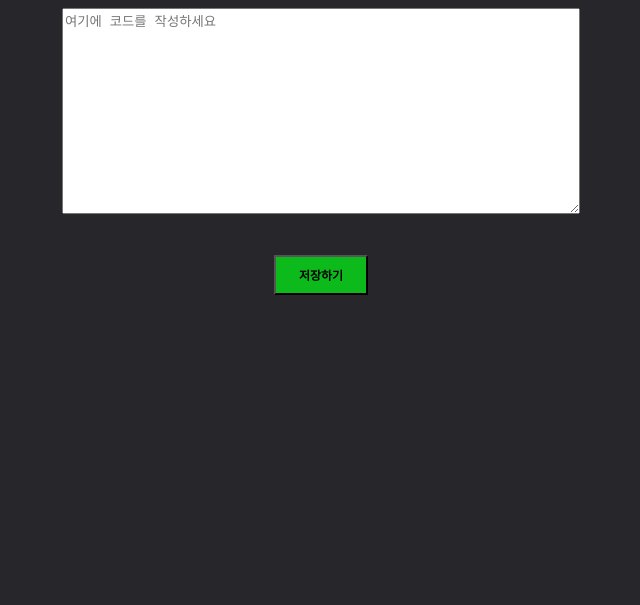
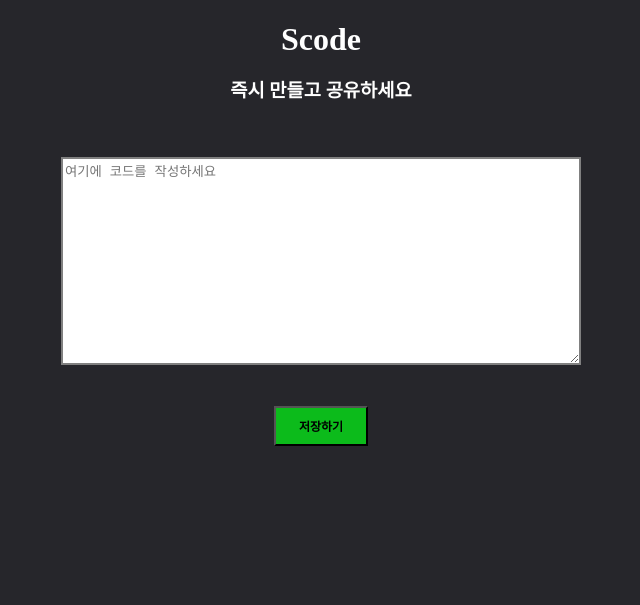
Before and after one commit to i-am-bored/scode, a Flask app: page /upload in a window 1280 px wide. Shown: the top 605 px of the page, without its empty margins (327-967 px from the left). Before the commit the page ends 295 px from the top, so only its background shows below. Run offline with Flask 2, Linux system fonts and the light colour scheme.

Commit message:
added texts to html files

```diff
--- a/templates/add_scode.html
+++ b/templates/add_scode.html
@@ -147,8 +147,11 @@
 <body>
     <body style="overflow-x: hidden"></body>
     <body style="overflow-y: hidden"></body>
+    <h1>Scode</h1>
+    <h3>즉시 만들고 공유하세요</h3>
+    <br><br>
     <form action="\post" method="post" class="input-form">
-        <textarea type="text" name='thecode' value="no_code" class="input-text" placeholder="여기에 코드를 작성하세요"></textarea>
+        <textarea type="text" name='thecode' value="no_code" style="border: 2px solid gray" class="input-text" placeholder="여기에 코드를 작성하세요"></textarea>
         <br><br><br>
         <input type="submit" value="저장하기" class="submit" style="WIDTH: 70pt; HEIGHT: 30pt;">
     </form>
--- a/templates/index.html
+++ b/templates/index.html
@@ -138,8 +138,10 @@
 <body>
     <body style="overflow-x: hidden"></body>
     <body style="overflow-y: hidden"></body>
+    <h1>Scode</h1>
+    <h3>즉시 만들고 구경하세요</h3>
     <div class="wrapper-buttons">
-        <button class="white-button" onClick="location.href='add_scode.html'">Scode 업로드하기</button>
+        <button class="white-button" onClick="location.href='/upload'">Scode 업로드하기</button>
         <button class="blue-button">Scode 구경하기</button>
     </div>
     <div class="print">현재 누적 접속자 수는 {{value}}명입니다.</div>
```
